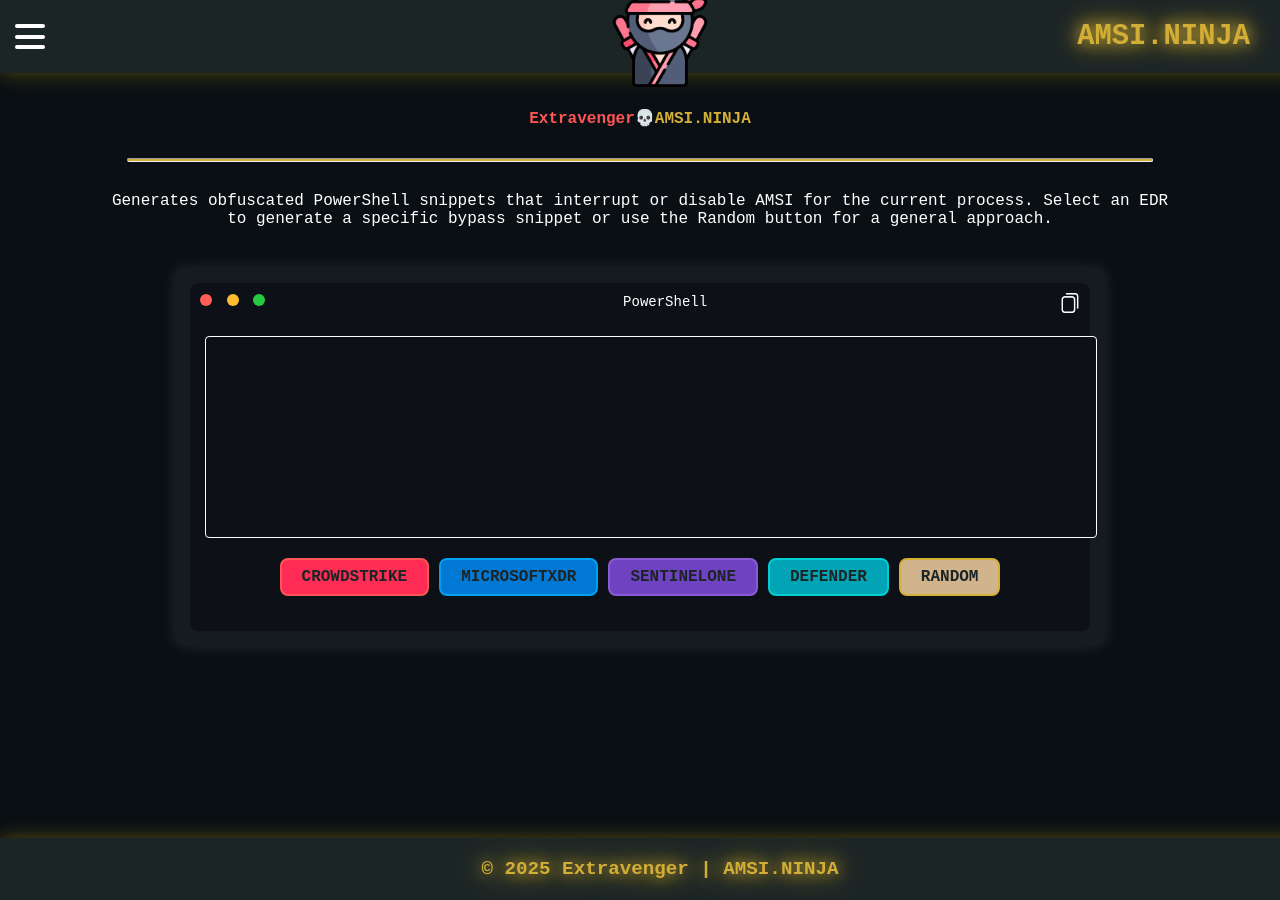
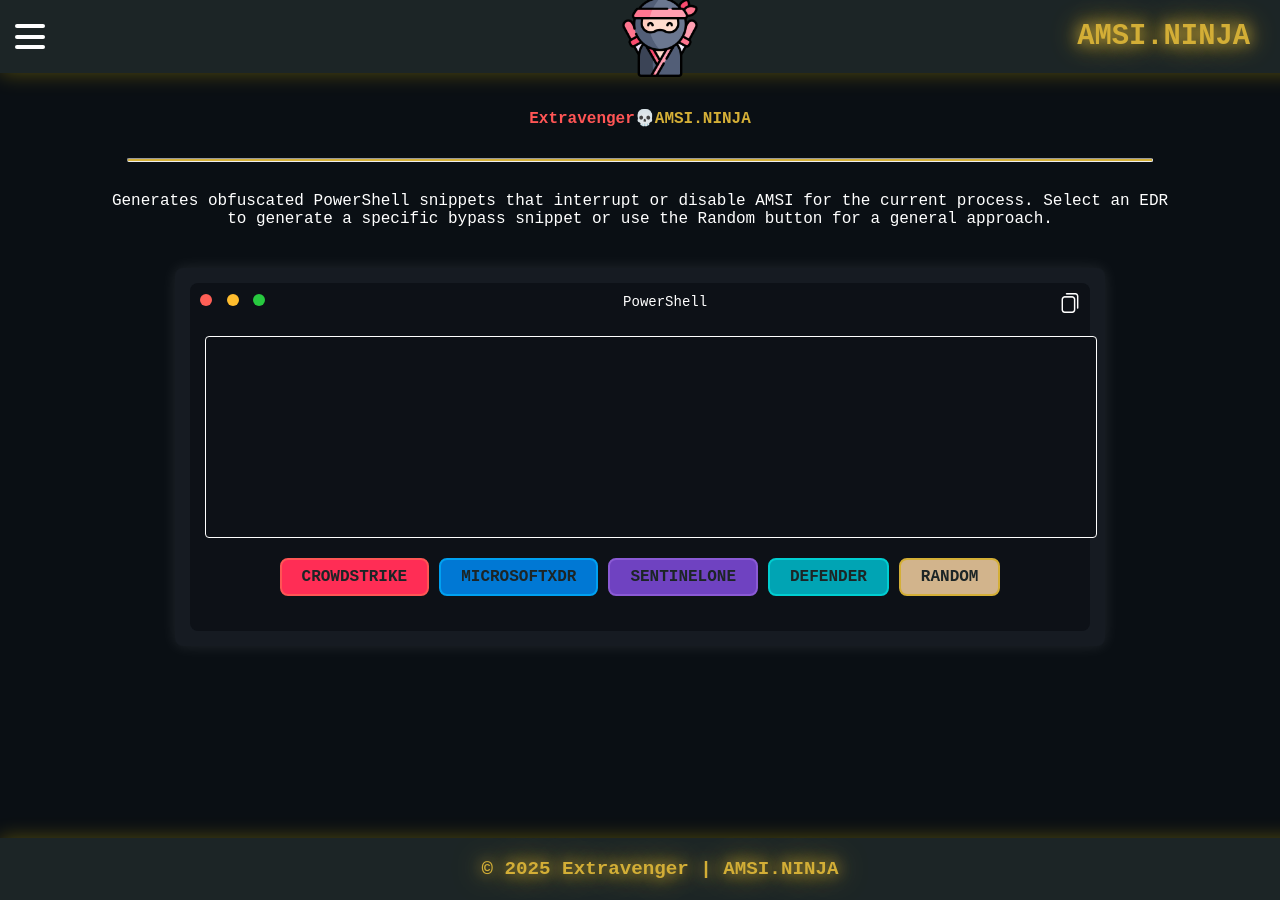
Before and after one commit to Extravenger/extravenger.github.io, a Jekyll site: the page amsininja/index.html, which Jekyll copies as it is, in a window 1280 px wide. Built offline with Jekyll 4.4.1, drawn with Linux system fonts in a browser that asks for light colours.

Commit message:
Update style.css

```diff
--- a/amsininja/css/style.css
+++ b/amsininja/css/style.css
@@ -34,7 +34,7 @@
 }
 
 .logo-page {
-    width: 100px;
+    width: 80px;
     position: absolute;
     left: 50%;
     transform: translateX(-50%);
```
